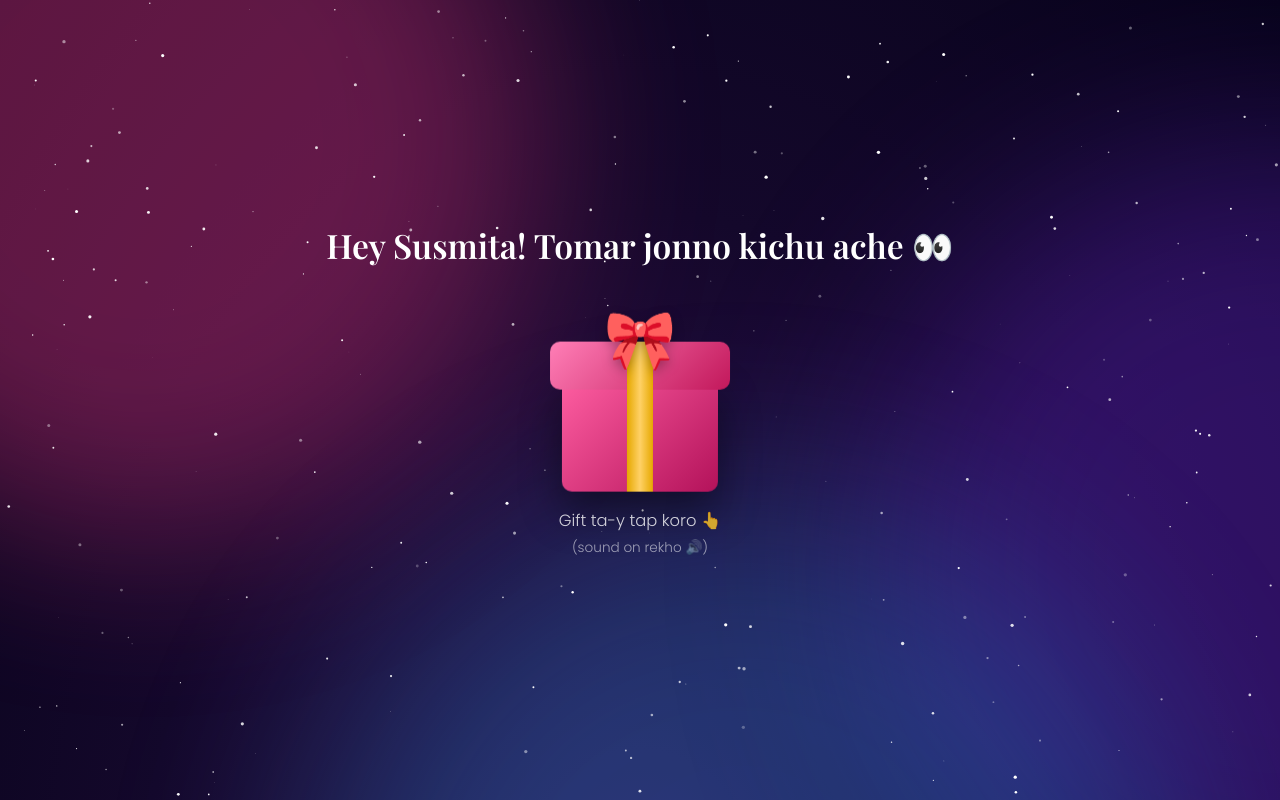
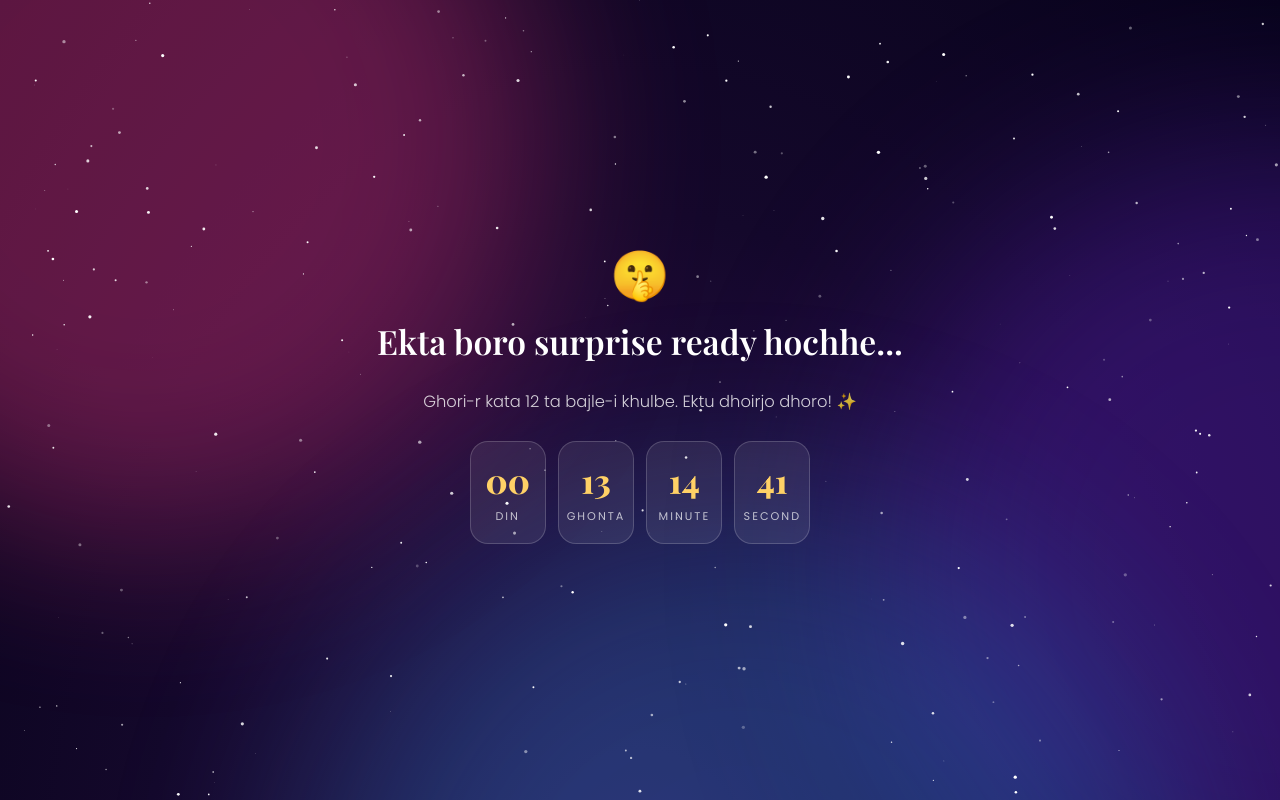
Before and after one commit to Ereh38/special-day, a plain HTML site: page index.html in a window 1280 px wide. Drawn offline with nearby package versions, Linux system fonts and the light colour scheme.

Commit message:
Update unlockAt date in CONFIG object

```diff
--- a/index.html
+++ b/index.html
@@ -257,7 +257,7 @@ h2{font-family:"Playfair Display",serif;font-weight:600;font-size:clamp(1.3rem,5
 const CONFIG = {
   name: "Susmita",
   from: "Tomar friend",
-  unlockAt: "2026-10-22T10:40:00+06:00",//unlockAt: "2026-10-23T00:00:00+06:00",   // 23 Oct 2026, raat 12:00 (Bangladesh)
+  unlockAt: "2026-10-23T00:00:00+06:00",   // 23 Oct 2026, raat 12:00 (Bangladesh)
   dateline: "23 October 2026 · tomar special din 💖",
   intro: [
     "Ajker din ta ekdom special…",
```
